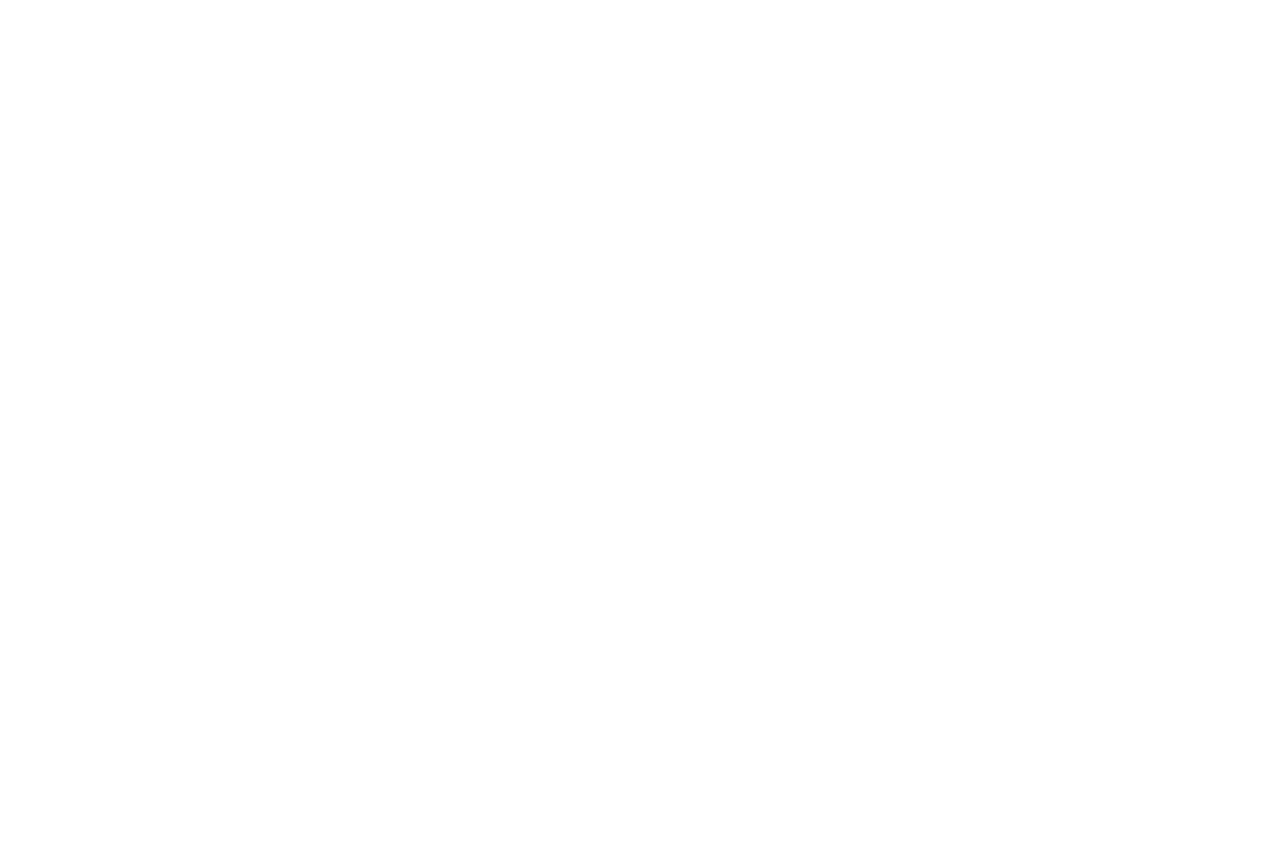
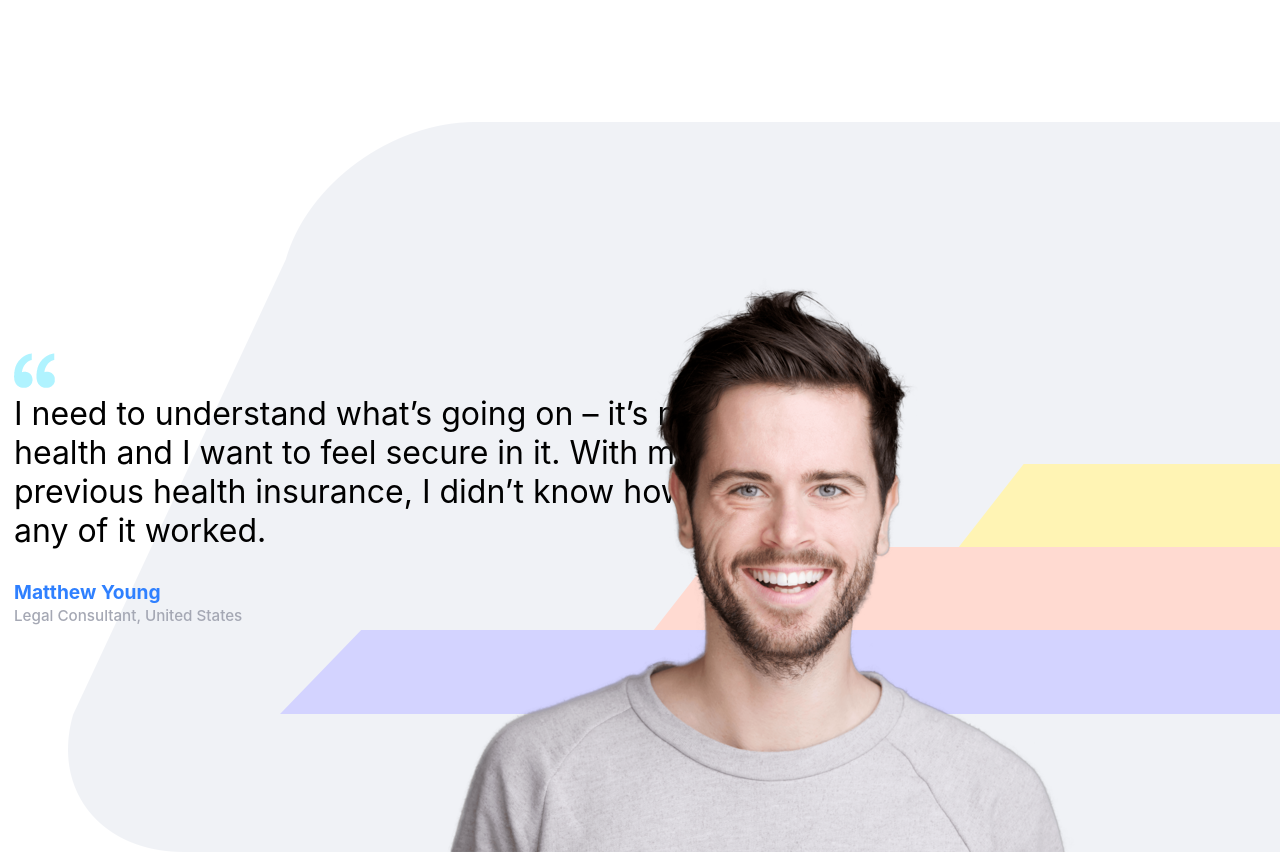
Before and after one commit to Kmonterohenriquez/insurance-app, a React (Create React App) app: page / in a window 1280 px wide. Shown: the part 3040-3892 px from the top of the page. Before the commit the page ends 3162 px from the top, so only its background shows below. Built offline with nearby package versions, Linux system fonts and the light colour scheme.

Commit message:
Quote component is done

```diff
--- a/src/App.js
+++ b/src/App.js
@@ -5,7 +5,7 @@
 import Info from "./components/Info/Info";
 import Plans from "./components/Plans/Plans";
 import Steps from "./components/Steps/Steps";
-
+import Quote from "./components/Quote/Quote";
 
 function App() {
   return (
@@ -15,6 +15,7 @@
       <Info />
       <Plans />
       <Steps />
+      <Quote />
     </div>
   );
 }
--- a/src/components/Quote/Quote.js
+++ b/src/components/Quote/Quote.js
@@ -2,11 +2,12 @@
 import "./Quote.sass";
 import quote from "../../img/quote.png";
 import bg from "../../img/bg-image3.png";
+import man from "../../img/testi-img.png"
 
 const Quote = () => {
   return (
     <div className="Quote">
-      <div className="left-side">
+      <div className="left-side container">
         <img src={quote} alt="quote" className="quote" />
         <h1>
           I need to understand what’s going on – it’s my health and I want to
@@ -16,7 +17,10 @@
         <h3 className="author">Matthew Young</h3>
         <h4 className="job-title">Legal Consultant, United States</h4>
       </div>
-      <img src={bg} alt="background 03" className="bg"/>
+      <div className='bg-container'>
+          <img src={bg} alt="background 03" className="bg"/>
+          <img src={man} alt="background 04" className="man-pic"/>
+      </div>
     </div>
   );
 };
--- a/src/components/Quote/Quote.sass
+++ b/src/components/Quote/Quote.sass
@@ -0,0 +1,32 @@
+.Quote
+    height: 730px
+    // background: red
+    display: flex
+    align-items: center
+    .left-side
+        h1
+            max-width: 700px
+            font-weight: 400
+            margin-bottom: 30px
+        h3
+            color: #2F80FF
+            margin-bottom: 2px
+            font-size: 1.2rem
+        h4
+            color: #A5A8B4
+            font-weight: 500
+            font-size: .95rem
+
+    .bg-container
+        height: 100%
+        position: relative
+        width: 100px
+        .bg
+            position: absolute
+            right: 0
+            bottom: 0
+            z-index: -1
+        .man-pic
+            bottom: 0
+            right: 200px
+            position: absolute
```
Also changed, not shown: src/img/testi-img.png (added).
